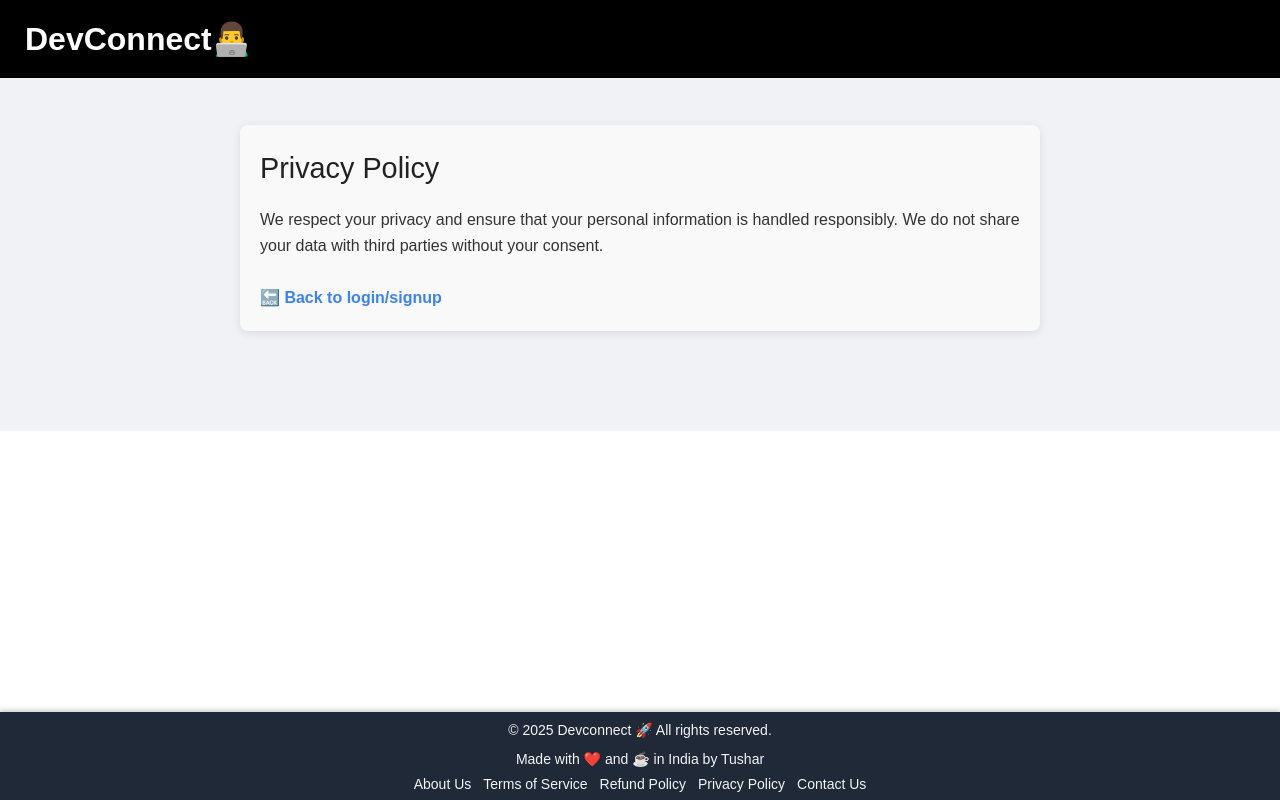
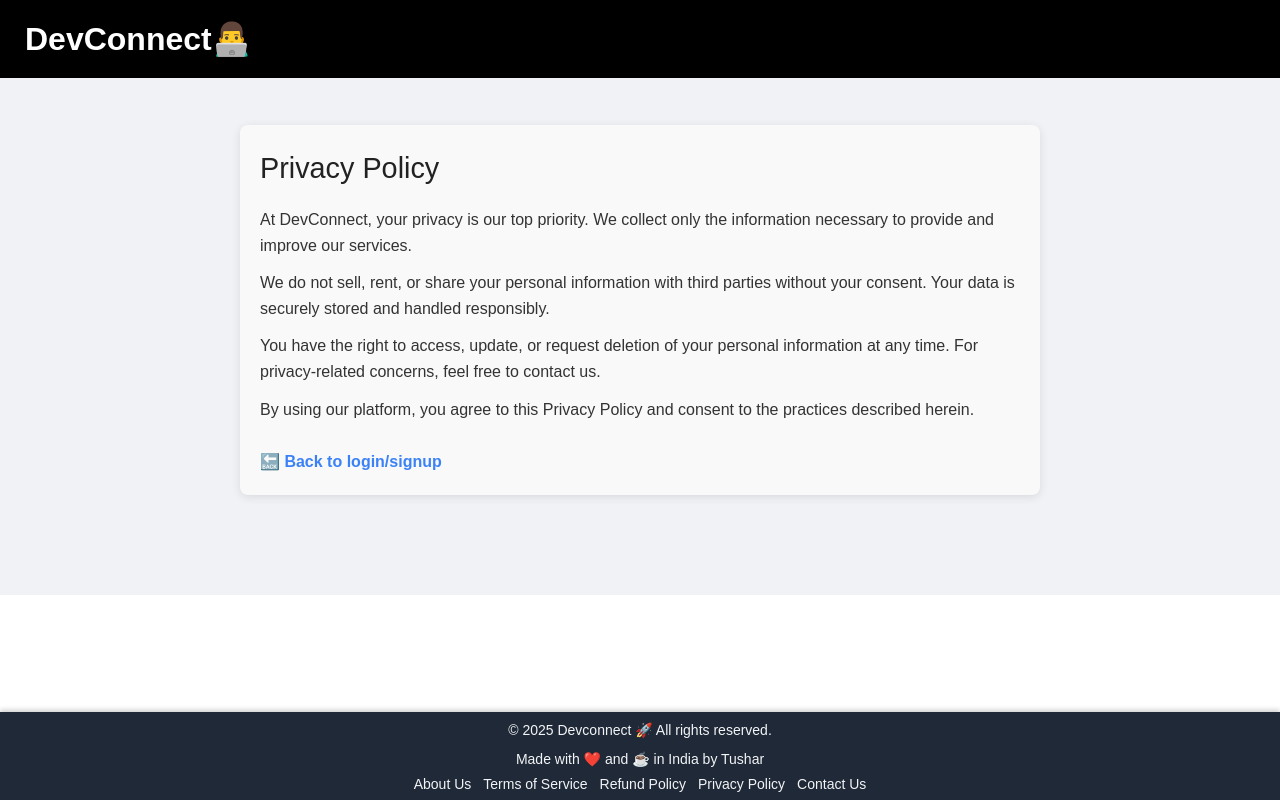
Before and after one commit to Tusharchaudhary-web/Dev-Connect-frontend, a React (Vite) app: page /privacy in a window 1280 px wide. Built offline with nearby package versions, Linux system fonts and the light colour scheme.

Commit message:
add more content in footer

```diff
--- a/src/components/About.jsx
+++ b/src/components/About.jsx
@@ -2,12 +2,10 @@ import React from "react";
 import { useSelector } from "react-redux";
 import { Link } from "react-router-dom";
 
+const About = () => {
+  const user = useSelector((store) => store.user);
+  const isLoggedIn = user === null;
 
-const About = () => {
-
-   const user = useSelector((store) => store.user);
-
-  const isLoggedIn = user === null;
   return (
     <div className="page-content">
       <h1>About Us</h1>
@@ -15,11 +13,19 @@ const About = () => {
         DevConnect is a platform where developers can connect, collaborate, and share knowledge.
         Join our community to explore projects, learn from others, and grow your skills.
       </p>
-       {isLoggedIn ? (
-              <Link to="/">🔙 Back to login/signup</Link>
-            ) : (
-              <Link to="/feed">🔙 Back to feed</Link>
-            )}
+      <p>
+        Our platform hosts forums, showcases open-source projects, and provides mentorship opportunities.
+        Developers can participate in discussions, showcase their work, and collaborate on exciting projects.
+      </p>
+      <p>
+        We strive to build a vibrant and inclusive developer community. For any queries, suggestions, or support,
+        feel free to reach out to us at <strong>tusharchaudhary12dec@gmail.com</strong>.
+      </p>
+      {isLoggedIn ? (
+        <Link to="/">🔙 Back to login/signup</Link>
+      ) : (
+        <Link to="/feed">🔙 Back to feed</Link>
+      )}
     </div>
   );
 };
--- a/src/components/Contact.jsx
+++ b/src/components/Contact.jsx
@@ -2,32 +2,34 @@ import React from "react";
 import { useSelector } from "react-redux";
 import { Link } from "react-router-dom";
 
+const Contact = () => {
+  const user = useSelector((store) => store.user);
+  const isLoggedIn = user === null;
 
-const Contact = () => {
-
-   const user = useSelector((store) => store.user);
-
-  const isLoggedIn = user === null;
   return (
     <div className="page-content">
       <h1>Contact Us</h1>
-      <p>If you have any questions, issues, or feedback, feel free to reach out to us.</p>
-
+      <p>
+        If you have any questions, issues, or feedback, feel free to reach out to us.
+        We value your input and are here to assist you.
+      </p>
       <p>
         <strong>Email:</strong> tusharchaudhary12dec@gmail.com
       </p>
       <p>
         <strong>Alternate Email:</strong> tushach12@gmail.com
       </p>
-
+      <p>
+        You can also connect with us through our social media channels or join our community forum to discuss projects and share ideas.
+      </p>
       <p>
         We aim to respond to all queries within 24–48 hours.
       </p>
       {isLoggedIn ? (
-             <Link to="/">🔙 Back to login/signup</Link>
-           ) : (
-             <Link to="/feed">🔙 Back to feed</Link>
-           )}
+        <Link to="/">🔙 Back to login/signup</Link>
+      ) : (
+        <Link to="/feed">🔙 Back to feed</Link>
+      )}
     </div>
   );
 };
--- a/src/components/Privacy.jsx
+++ b/src/components/Privacy.jsx
@@ -4,22 +4,28 @@ import { Link } from "react-router-dom";
 
 const Privacy = () => {
   const user = useSelector((store) => store.user);
-
   const isLoggedIn = user === null;
 
   return (
     <div className="page-content">
       <h1>Privacy Policy</h1>
       <p>
-        We respect your privacy and ensure that your personal information is
-        handled responsibly. We do not share your data with third parties
-        without your consent.
+        At DevConnect, your privacy is our top priority. We collect only the information necessary to provide and improve our services.
       </p>
-     {isLoggedIn ? (
-            <Link to="/">🔙 Back to login/signup</Link>
-          ) : (
-            <Link to="/feed">🔙 Back to feed</Link>
-          )}
+      <p>
+        We do not sell, rent, or share your personal information with third parties without your consent. Your data is securely stored and handled responsibly.
+      </p>
+      <p>
+        You have the right to access, update, or request deletion of your personal information at any time. For privacy-related concerns, feel free to contact us.
+      </p>
+      <p>
+        By using our platform, you agree to this Privacy Policy and consent to the practices described herein.
+      </p>
+      {isLoggedIn ? (
+        <Link to="/">🔙 Back to login/signup</Link>
+      ) : (
+        <Link to="/feed">🔙 Back to feed</Link>
+      )}
     </div>
   );
 };
--- a/src/components/Refund.jsx
+++ b/src/components/Refund.jsx
@@ -2,17 +2,24 @@ import React from "react";
 import { useSelector } from "react-redux";
 import { Link } from "react-router-dom";
 
-
 const Refund = () => {
   const user = useSelector((store) => store.user);
+  const isLoggedIn = user === null;
 
-  const isLoggedIn = user === null;
   return (
     <div className="page-content">
       <h1>Refund Policy</h1>
       <p>
-        Refunds are available for unused services within 7 days of purchase.
-        For any issues, please contact our support team.
+        We at DevConnect want our users to have a smooth experience. Refunds are available
+        for unused services within 7 days of purchase.
+      </p>
+      <p>
+        To request a refund, please contact our support team at <strong>tusharchaudhary12dec@gmail.com</strong>
+        or <strong>tushach12@gmail.com</strong> and provide your order details.
+      </p>
+      <p>
+        Refunds are processed within 5–7 business days. In case of any issues or delays,
+        our support team is available to assist you.
       </p>
       {isLoggedIn ? (
         <Link to="/">🔙 Back to login/signup</Link>
--- a/src/components/Terms.jsx
+++ b/src/components/Terms.jsx
@@ -4,14 +4,26 @@ import { Link } from "react-router-dom";
 
 const Terms = () => {
   const user = useSelector((store) => store.user);
+  const isLoggedIn = user === null;
 
-  const isLoggedIn = user === null;
   return (
     <div className="page-content">
       <h1>Terms of Service</h1>
       <p>
         By using DevConnect, you agree to follow our rules and guidelines.
         Please use the platform responsibly and respect other members.
+      </p>
+      <p>
+        Users are responsible for the content they upload or share. DevConnect is
+        not liable for any damages arising from misuse of the platform.
+      </p>
+      <p>
+        We reserve the right to suspend or terminate accounts violating these terms.
+        Continued use of the platform indicates your acceptance of these terms.
+      </p>
+      <p>
+        For any questions regarding our Terms of Service, feel free to contact us at
+        <strong> tusharchaudhary12dec@gmail.com</strong>.
       </p>
       {isLoggedIn ? (
         <Link to="/">🔙 Back to login/signup</Link>
```
Lines whose indentation alone changed are shown as unchanged.
